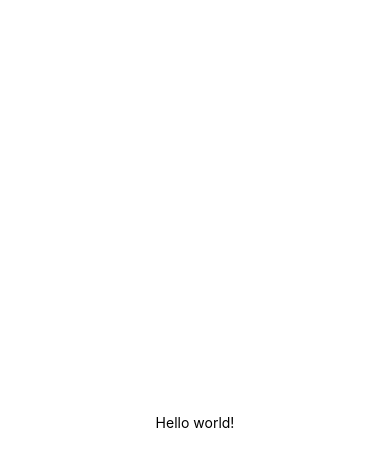
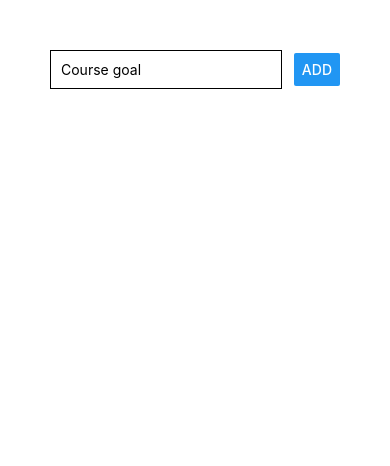
Before and after one commit to stosikmartyna/learning_react_native, a React Native app in the folder MobileProject/: screen / in a window 390 px wide. Shown: the top 466 px of the page. Built offline with nearby package versions, Linux system fonts and the light colour scheme.

Commit message:
Create input and display value (MobileProject)

```diff
--- a/MobileProject/App.js
+++ b/MobileProject/App.js
@@ -1,19 +1,65 @@
-import React from 'react';
-import { StyleSheet, Text, View } from 'react-native';
+import React, { useState } from 'react';
+import { StyleSheet, View, TextInput, Button, Text, ScrollView } from 'react-native';
 
 export default function App() {
+  const [enteredGoal, setEnteredGoal] = useState('');
+  const [courseGoals, setCourseGoals] = useState([]);
+
+  const goalInputHandler = (enteredText) => {
+    setEnteredGoal(enteredText);
+  }
+
+  const addGoalHandler = () => {
+    setCourseGoals(currentGoals => [...currentGoals, enteredGoal]);
+  }
+
   return (
-    <View style={styles.container}>
-      <Text>Hello world!</Text>
+    <View style={styles.screen}>
+      <View style={styles.inputContainer}>
+        <TextInput
+          placeholder="Course goal"
+          style={styles.input}
+          onChangeText={goalInputHandler}
+          value={enteredGoal}
+        />
+        <Button title="Add" onPress={addGoalHandler}/>
+      </View>
+      <ScrollView>
+        {courseGoals.map(goal => {
+          return (
+            <View style={styles.listItem} key={goal}>
+              <Text>{goal}</Text>
+            </View>
+          )
+        })}
+      </ScrollView>
     </View>
   );
 }
 
 const styles = StyleSheet.create({
-  container: {
-    flex: 1,
-    backgroundColor: 'white',
+  screen: {
+    padding: 50,
+  },
+
+  inputContainer: {
+    flexDirection: 'row',
+    justifyContent: 'space-between',
     alignItems: 'center',
-    justifyContent: 'center',
   },
-});
+
+  input: {
+    width: '80%',
+    borderBottomColor: 'black',
+    borderWidth: 1,
+    padding: 10,
+  },
+
+  listItem: {
+    padding: 20,
+    backgroundColor: '#ccc',
+    borderColor: 'black',
+    borderWidth: 1,
+    marginTop: 10
+  }
+})
```
